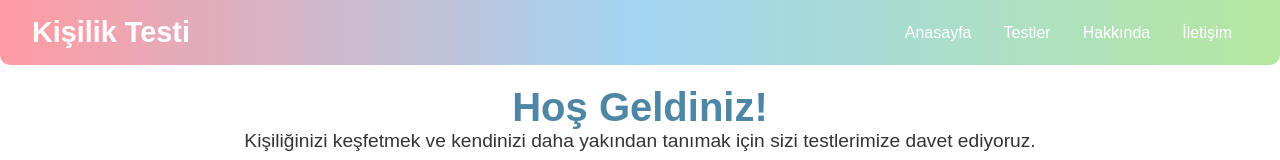
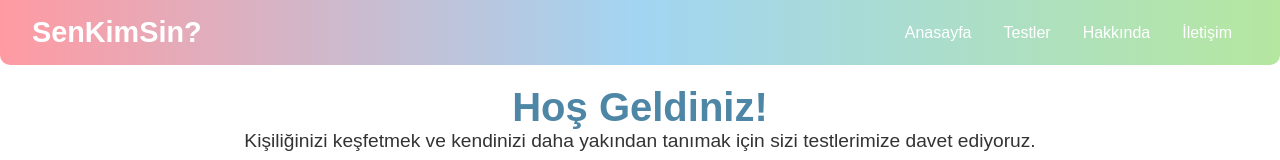
Before and after one commit to yybacik/SenKimSin, a React (Create React App) app: page / in a window 1280 px wide. Shown: the top 160 px of the page. Built offline with nearby package versions, Linux system fonts and the light colour scheme.

Commit message:
Minor changes such as name change were made

```diff
--- a/src/components/Navbar.js
+++ b/src/components/Navbar.js
@@ -5,7 +5,7 @@ import './Navbar.css';
 function Navbar() {
   return (
     <nav className="navbar">
-      <h1 className="logo">Kişilik Testi</h1>
+      <h1 className="logo">SenKimSin?</h1>
       <ul className="nav-links">
         <li><Link to="/">Anasayfa</Link></li>
         <li><Link to="/tests">Testler</Link></li>
--- a/src/pages/Home.js
+++ b/src/pages/Home.js
@@ -9,7 +9,6 @@ function Home() {
         Kişiliğinizi keşfetmek ve kendinizi daha yakından tanımak için sizi testlerimize davet ediyoruz.
       </p>
 
-      {/* Test Tanıtım Kutuları */}
       <div className="home-test-section">
         <h2 className="home-test-title">Popüler Testlerimiz</h2>
         <div className="home-test-cards">
@@ -31,7 +30,6 @@ function Home() {
         </div>
       </div>
 
-      {/* Yeni Eklenenler */}
       <div className="home-new-tests">
         <div className="home-new-tests-marquee">
           <h2>🆕 Yeni Eklenenler 🆕 Yeni Eklenenler 🆕 Yeni Eklenenler 🆕 Yeni Eklenenler 🆕 Yeni Eklenenler 🆕 Yeni Eklenenler 🆕 Yeni Eklenenler</h2>
@@ -43,7 +41,6 @@ function Home() {
         </ul>
       </div>
 
-      {/* Örnek Test Sonucu */}
       <div className="home-example-result">
         <h2 className="home-example-result-title">📊 Örnek Test Sonucu: MBTI Testi</h2>
         <div className="home-example-result-content">
@@ -56,7 +53,6 @@ function Home() {
           <p>
             Kelebek gibi, değişime açıksınız ve her yeni fırsatta hayatın tadını çıkarıyorsunuz.
           </p>
-          {/* PDF Bağlantısı */}
           <a
             href="/documents/example-mbti-result.pdf"
             target="_blank"
```
Also changed, not shown: src/pages/Home.css (+0 -14 lines).
